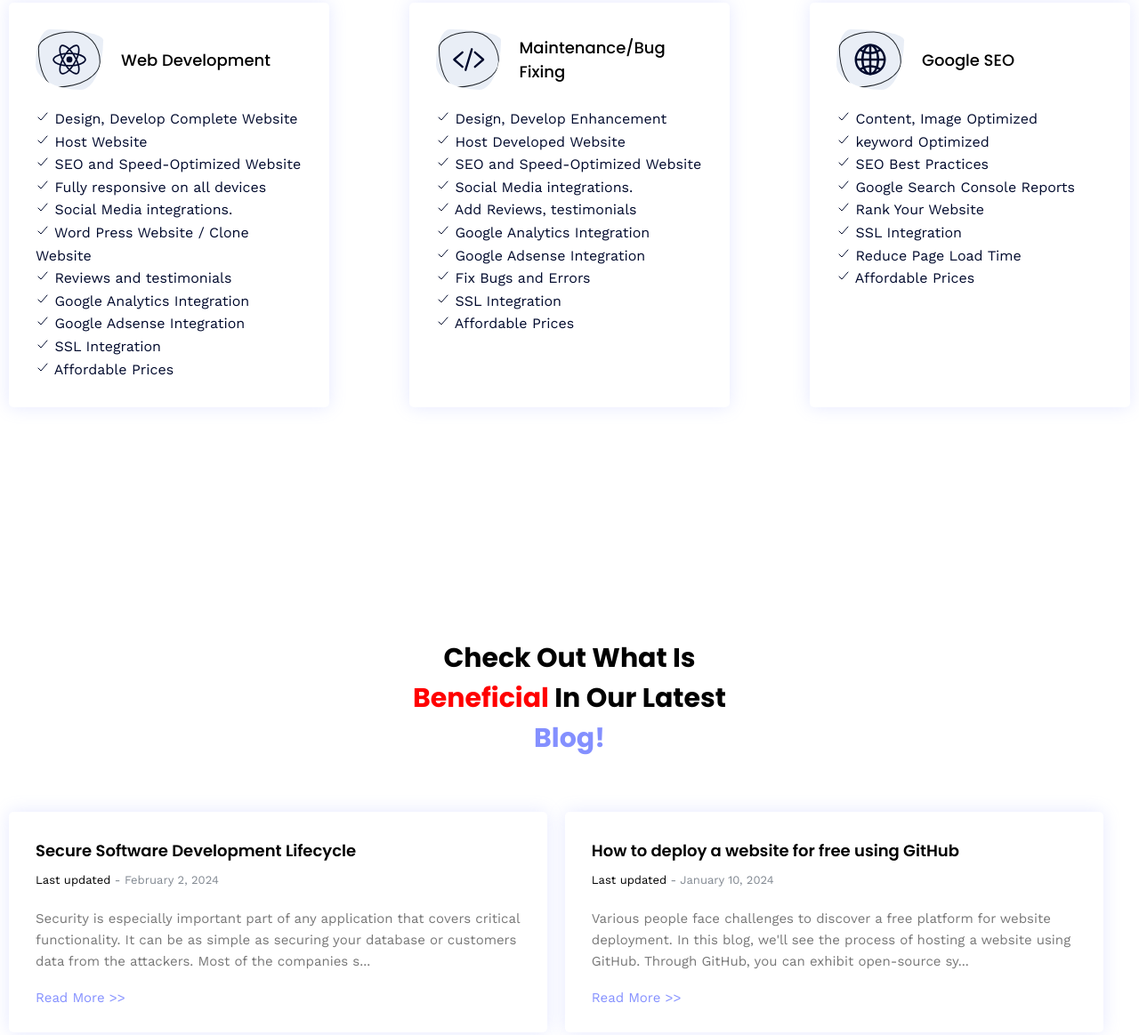
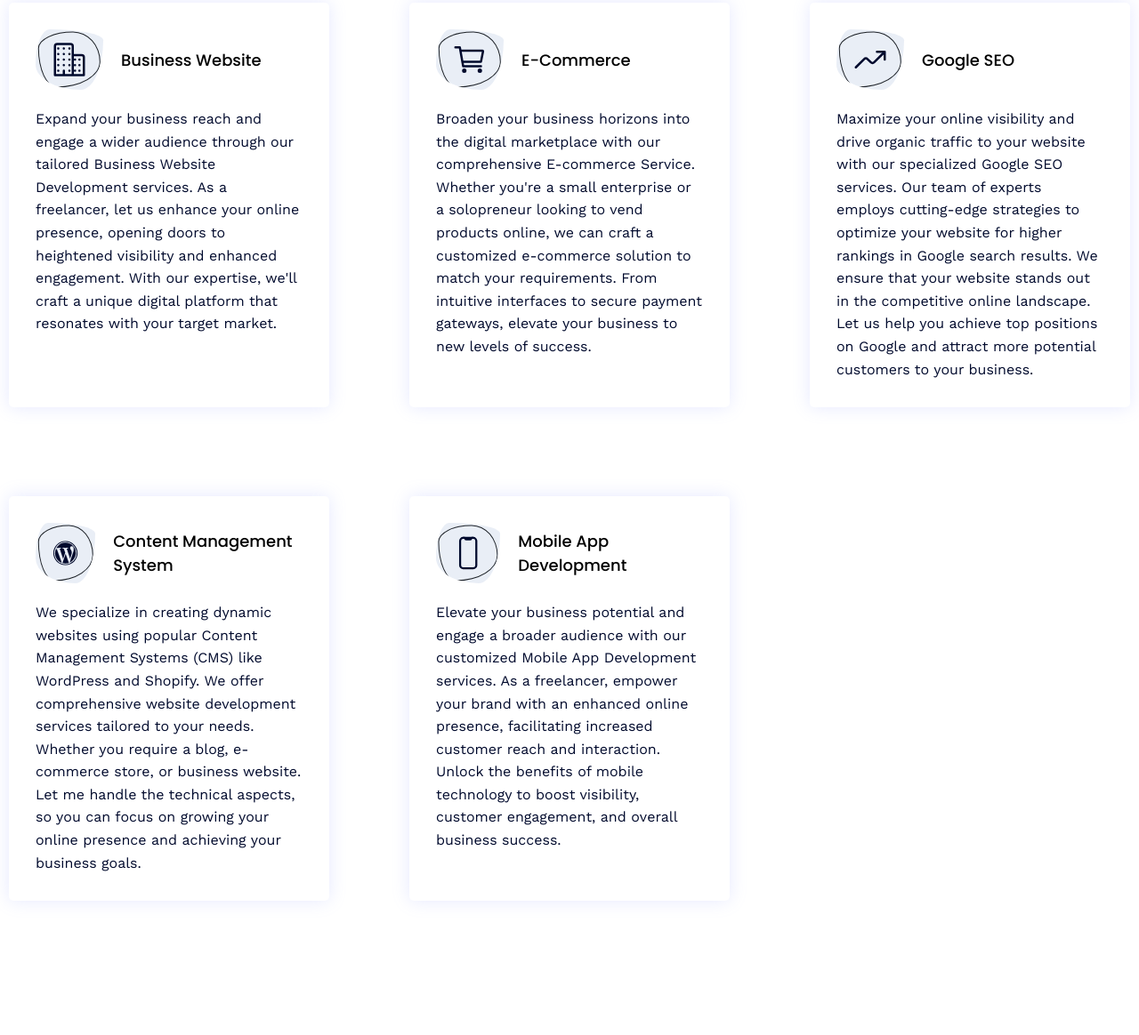
Before and after one commit to furqan78/my-portfolio, a plain HTML site: page index.html in a window 1280 px wide. Shown: the part 1282-2446 px from the top of the page at 89% size. Drawn offline with nearby package versions, Linux system fonts and the light colour scheme.

Commit message:
Feat: Update service section and add new services

```diff
--- a/index.html
+++ b/index.html
@@ -112,68 +112,65 @@
   <!-- ========================================
         Our Service Section Start
   ========================================  -->
+
   <section class="section-services section section--hidden main-section">
     <div class="container">
-      <h2 class="common-heading">See What Our Team <br><span class="red-color-txt">Offers</span> & What We <br><span class="light-blue-txt">Provide!</span></h2>
+      <h1 class="common-heading">See What Our Team <br><span class="red-color-txt">Offers</span> at very  <br><span class="light-blue-txt">Affordable Prices!</span></h1>
     </div>
 
     <div class="container grid grid-three-col">
       <div class="service-box">
         <div class="service-icon-title">
-          <ion-icon name="logo-react" class="serive-icon"></ion-icon>
-          <h3>web development</h3>
+          <ion-icon name="business-outline" class="serive-icon"></ion-icon>
+          <h3>Business Website</h3>
         </div>
         <p class="service-para">
-          <ion-icon name="checkmark-outline"></ion-icon> Design, Develop Complete Website<br>
-          <ion-icon name="checkmark-outline"></ion-icon> Host Website<br>
-          <ion-icon name="checkmark-outline"></ion-icon> SEO and Speed-Optimized Website<br>
-          <ion-icon name="checkmark-outline"></ion-icon> Fully responsive on all devices<br>
-          <ion-icon name="checkmark-outline"></ion-icon> Social Media integrations.<br>
-          <ion-icon name="checkmark-outline"></ion-icon> Word Press Website / Clone Website<br>
-          <ion-icon name="checkmark-outline"></ion-icon> Reviews and testimonials<br>
-          <ion-icon name="checkmark-outline"></ion-icon> Google Analytics Integration<br>
-          <ion-icon name="checkmark-outline"></ion-icon> Google Adsense Integration<br>
-          <ion-icon name="checkmark-outline"></ion-icon> SSL Integration<br>
-          <ion-icon name="checkmark-outline"></ion-icon> Affordable Prices
+          Expand your business reach and engage a wider audience through our tailored Business Website Development services. As a freelancer, let us enhance your online presence, opening doors to heightened visibility and enhanced engagement. With our expertise, we'll craft a unique digital platform that resonates with your target market.
         </p>
       </div>
 
       <div class="service-box">
         <div class="service-icon-title">
-          <ion-icon name="code-slash-outline" class="serive-icon"></ion-icon>
-          <h3>Maintenance/Bug Fixing</h3>
+          <ion-icon name="cart-outline" class="serive-icon"></ion-icon>
+          <h3>E-Commerce</h3>
         </div>
         <p class="service-para">
-          <ion-icon name="checkmark-outline"></ion-icon> Design, Develop Enhancement<br>
-          <ion-icon name="checkmark-outline"></ion-icon> Host Developed Website<br>
-          <ion-icon name="checkmark-outline"></ion-icon> SEO and Speed-Optimized Website<br>
-          <ion-icon name="checkmark-outline"></ion-icon> Social Media integrations.<br>
-          <ion-icon name="checkmark-outline"></ion-icon> Add Reviews, testimonials<br>
-          <ion-icon name="checkmark-outline"></ion-icon> Google Analytics Integration<br>
-          <ion-icon name="checkmark-outline"></ion-icon> Google Adsense Integration<br>
-          <ion-icon name="checkmark-outline"></ion-icon> Fix Bugs and Errors<br>
-          <ion-icon name="checkmark-outline"></ion-icon> SSL Integration<br>
-          <ion-icon name="checkmark-outline"></ion-icon> Affordable Prices
+          Broaden your business horizons into the digital marketplace with our comprehensive E-commerce Service. Whether you're a small enterprise or a solopreneur looking to vend products online, we can craft a customized e-commerce solution to match your requirements. From intuitive interfaces to secure payment gateways, elevate your business to new levels of success.
         </p>
       </div>
       <div class="service-box">
         <div class="service-icon-title">
-          <ion-icon class="serive-icon" name="globe-outline"></ion-icon>
+          <ion-icon name="trending-up-outline" class="serive-icon"></ion-icon>
           <h3>Google SEO</h3>
         </div>
         <p class="service-para">
-          <ion-icon name="checkmark-outline"></ion-icon> Content, Image Optimized<br>
-          <ion-icon name="checkmark-outline"></ion-icon> keyword Optimized<br>
-          <ion-icon name="checkmark-outline"></ion-icon> SEO Best Practices<br>
-          <ion-icon name="checkmark-outline"></ion-icon> Google Search Console Reports<br>
-          <ion-icon name="checkmark-outline"></ion-icon> Rank Your Website<br>
-          <ion-icon name="checkmark-outline"></ion-icon> SSL Integration<br>
-          <ion-icon name="checkmark-outline"></ion-icon> Reduce Page Load Time<br>
-          <ion-icon name="checkmark-outline"></ion-icon> Affordable Prices
+          Maximize your online visibility and drive organic traffic to your website with our specialized Google SEO services. Our team of experts employs cutting-edge strategies to optimize your website for higher rankings in Google search results. We ensure that your website stands out in the competitive online landscape. Let us help you achieve top positions on Google and attract more potential customers to your business.
+        </p>
+      </div>
+      <div class="service-box">
+        <div class="service-icon-title">
+          <ion-icon name="logo-wordpress" class="serive-icon"></ion-icon>
+          <h3>Content Management System</h3>
+        </div>
+        <p class="service-para">
+          We specialize in creating dynamic websites using popular Content Management Systems (CMS) like WordPress and Shopify. We offer comprehensive website development services tailored to your needs. Whether you require a blog, e-commerce store, or business website. Let me handle the technical aspects, so you can focus on growing your online presence and achieving your business goals.
+        </p>
+      </div>
+      <div class="service-box">
+        <div class="service-icon-title">
+          <ion-icon name="phone-portrait-outline" class="serive-icon"></ion-icon>
+          <h3>Mobile App Development</h3>
+        </div>
+        <p class="service-para">
+          Elevate your business potential and engage a broader audience with our customized Mobile App Development services. As a freelancer, empower your brand with an enhanced online presence, facilitating increased customer reach and interaction. Unlock the benefits of mobile technology to boost visibility, customer engagement, and overall business success.
         </p>
       </div>
     </div>
   </section>
+
+  <!-- ========================================
+        Our Blog Section Start
+  ========================================  -->
 
   <section class="section-biodata section main-section">
     <div class="container">
```
Also changed, not shown: ali-furqan-services.html (+27 -35 lines).
